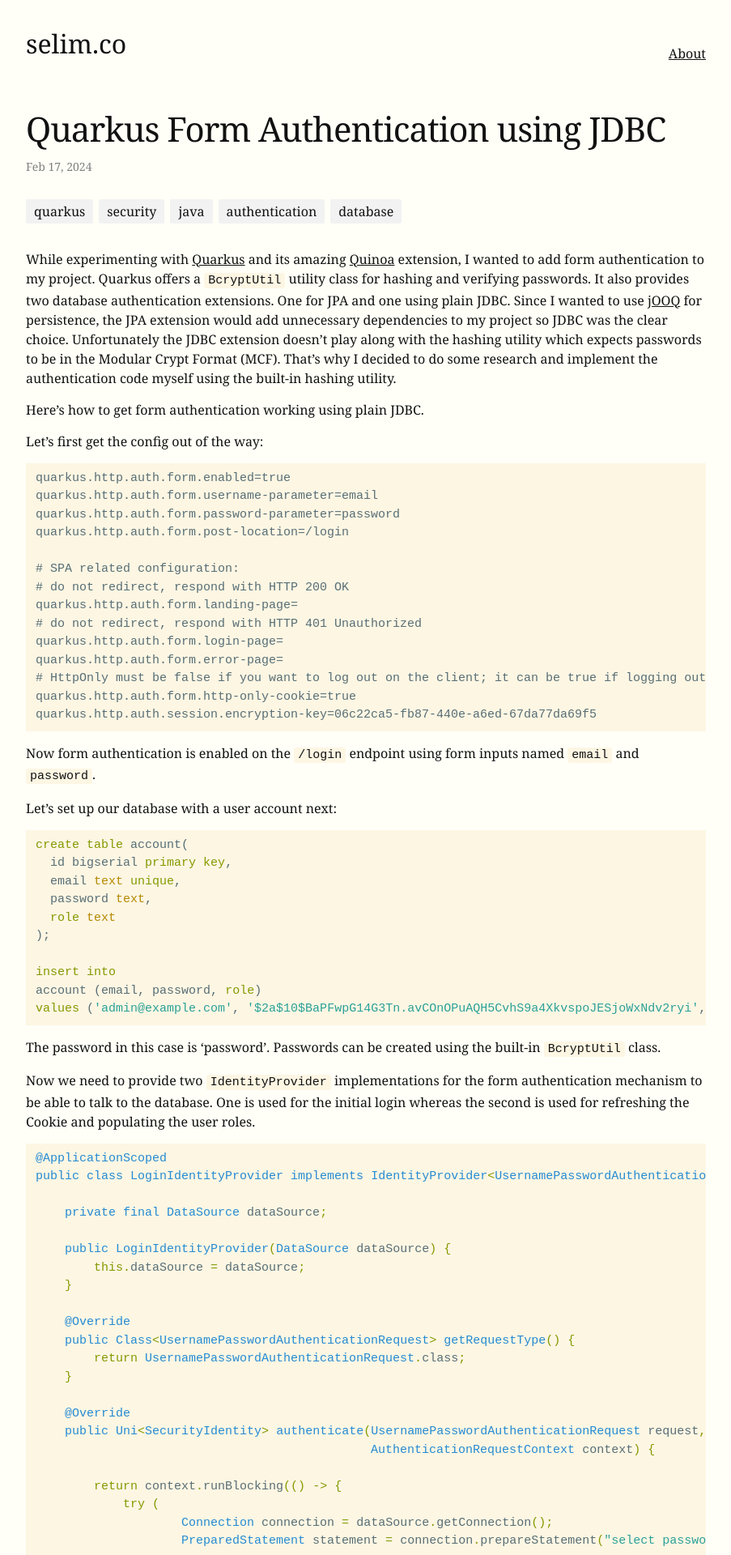
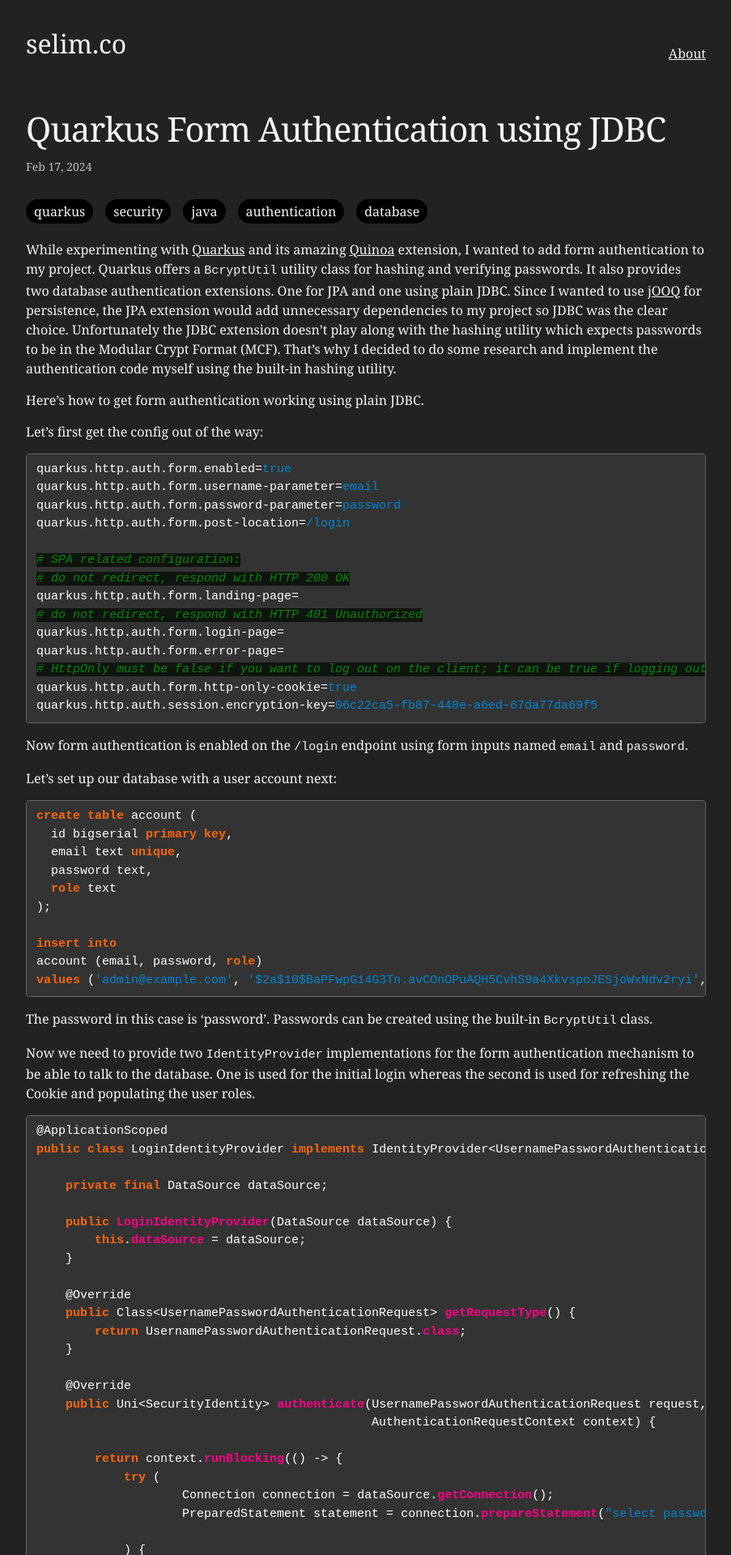
Before and after one commit to wowselim/wowselim.github.io, a Jekyll site: the page built from _posts/2024-02-17-quarkus-form-authentication-using-jdbc.markdown, in a window 1280 px wide. Shown: the top 1920 px of the page at 81% size, without its empty margins (188-1091 px from the left). Built offline with Jekyll 4.4.1, drawn with Linux system fonts in a browser that asks for light colours.

Commit message:
enable dark mode

````diff
--- a/_config.yml
+++ b/_config.yml
@@ -26,7 +26,7 @@ description: >- # this means to ignore newlines until "baseurl:"
 baseurl: "" # the subpath of your site, e.g. /blog
 url: "https://blog.selim.co" # the base hostname & protocol for your site, e.g. http://example.com
 github_username: wowselim
-show_excerpts: y
+show_excerpts: True
 
 # Build settings
 theme: minima
--- a/_posts/2024-02-17-quarkus-form-authentication-using-jdbc.markdown
+++ b/_posts/2024-02-17-quarkus-form-authentication-using-jdbc.markdown
@@ -21,7 +21,7 @@ Here's how to get form authentication working using plain JDBC.
 
 Let's first get the config out of the way:
 
-```
+```properties
 quarkus.http.auth.form.enabled=true
 quarkus.http.auth.form.username-parameter=email
 quarkus.http.auth.form.password-parameter=password
@@ -44,7 +44,7 @@ named `email` and `password`.
 Let's set up our database with a user account next:
 
 ```sql
-create table account(
+create table account (
   id bigserial primary key,
   email text unique,
   password text,
--- a/_sass/minima.scss
+++ b/_sass/minima.scss
@@ -3,28 +3,28 @@
 // Define defaults for each variable.
 
 $base-font-family: Georgia, serif !default;
-$base-font-size:   16px !default;
+$base-font-size: 16px !default;
 $base-font-weight: 400 !default;
-$small-font-size:  $base-font-size * 0.875 !default;
+$small-font-size: $base-font-size * 0.875 !default;
 $base-line-height: 1.5 !default;
 
-$spacing-unit:     30px !default;
+$spacing-unit: 30px !default;
 
-$text-color:       #111 !default;
-$background-color: #fffff8 !default;
-$brand-color:      #2a7ae2 !default;
+$text-color: whitesmoke !default;
+$background-color: #222 !default;
+$brand-color: #2a7ae2 !default;
 
-$grey-color:       #bfbfbf !default;
+$grey-color: #fefefe !default;
 $grey-color-light: lighten($grey-color, 20%) !default;
-$grey-color-dark:  darken($grey-color, 25%) !default;
+$grey-color-dark: darken($grey-color, 25%) !default;
 
 $table-text-align: left !default;
 
 // Width of the content area
-$content-width:    960px !default;
+$content-width: 960px !default;
 
-$on-palm:          600px !default;
-$on-laptop:        800px !default;
+$on-palm: 600px !default;
+$on-laptop: 800px !default;
 
 // Use media queries like this:
 // @include media-query($on-palm) {
@@ -44,8 +44,4 @@ $on-laptop:        800px !default;
 }
 
 // Import partials.
-@import
-  "minima/base",
-  "minima/layout",
-  "minima/syntax-highlighting"
-;
+@import "minima/base", "minima/layout", "minima/syntax-highlighting";
--- a/_sass/minima/_base.scss
+++ b/_sass/minima/_base.scss
@@ -5,20 +5,32 @@
 /**
  * Reset some basic elements
  */
-body, h1, h2, h3, h4, h5, h6,
-p, blockquote, pre, hr,
-dl, dd, ol, ul, figure {
+body,
+h1,
+h2,
+h3,
+h4,
+h5,
+h6,
+p,
+blockquote,
+pre,
+hr,
+dl,
+dd,
+ol,
+ul,
+figure {
   margin: 0;
   padding: 0;
 }
-
-
 
 /**
  * Basic styling
  */
 body {
-  font: $base-font-weight #{$base-font-size}/#{$base-line-height} $base-font-family;
+  font: $base-font-weight #{$base-font-size}/#{$base-line-height}
+    $base-font-family;
   color: $text-color;
   background-color: $background-color;
   -webkit-text-size-adjust: 100%;
@@ -32,19 +44,25 @@ body {
   flex-direction: column;
 }
 
-
-
 /**
  * Set `margin-bottom` to maintain vertical rhythm
  */
-h1, h2, h3, h4, h5, h6,
-p, blockquote, pre,
-ul, ol, dl, figure,
+h1,
+h2,
+h3,
+h4,
+h5,
+h6,
+p,
+blockquote,
+pre,
+ul,
+ol,
+dl,
+figure,
 %vertical-rhythm {
   margin-bottom: $spacing-unit / 2;
 }
-
-
 
 /**
  * `main` element
@@ -53,8 +71,6 @@ main {
   display: block; /* Default value of `display` of `main` element is 'inline' in IE 11. */
 }
 
-
-
 /**
  * Images
  */
@@ -62,8 +78,6 @@ img {
   max-width: 100%;
   vertical-align: middle;
 }
-
-
 
 /**
  * Figures
@@ -76,12 +90,11 @@ figcaption {
   font-size: $small-font-size;
 }
 
-
-
 /**
  * Lists
  */
-ul, ol {
+ul,
+ol {
   margin-left: $spacing-unit;
 }
 
@@ -92,16 +105,17 @@ li {
   }
 }
 
-
-
 /**
  * Headings
  */
-h1, h2, h3, h4, h5, h6 {
+h1,
+h2,
+h3,
+h4,
+h5,
+h6 {
   font-weight: $base-font-weight;
 }
-
-
 
 /**
  * Links
@@ -113,7 +127,6 @@ a {
     text-decoration: none;
   }
 }
-
 
 /**
  * Blockquotes
@@ -131,20 +144,18 @@ blockquote {
   }
 }
 
-
+pre {
+  border: 1px solid #666;
+}
 
 /**
  * Code formatting
  */
 pre,
-code {
+code,
+.highlight {
   @include relative-font-size(0.9375);
-  border-radius: 3px;
-}
-
-code {
-  padding: 1px 5px;
-  background-color: #fdf6e3;
+  border-radius: 4px;
 }
 
 pre {
@@ -158,14 +169,12 @@ pre {
   }
 }
 
-
-
 /**
  * Wrapper
  */
 .wrapper {
   max-width: -webkit-calc(#{$content-width} - (#{$spacing-unit} * 2));
-  max-width:         calc(#{$content-width} - (#{$spacing-unit} * 2));
+  max-width: calc(#{$content-width} - (#{$spacing-unit} * 2));
   margin-right: auto;
   margin-left: auto;
   padding-right: $spacing-unit;
@@ -174,13 +183,11 @@ pre {
 
   @include media-query($on-laptop) {
     max-width: -webkit-calc(#{$content-width} - (#{$spacing-unit}));
-    max-width:         calc(#{$content-width} - (#{$spacing-unit}));
+    max-width: calc(#{$content-width} - (#{$spacing-unit}));
     padding-right: $spacing-unit / 2;
     padding-left: $spacing-unit / 2;
   }
 }
-
-
 
 /**
  * Clearfix
@@ -190,8 +197,6 @@ pre {
   display: table;
   clear: both;
 }
-
-
 
 /**
  * Icons
@@ -212,8 +217,6 @@ pre {
   }
 }
 
-
-
 /**
  * Tables
  */
@@ -229,7 +232,8 @@ table {
       background-color: lighten($grey-color-light, 6%);
     }
   }
-  th, td {
+  th,
+  td {
     padding: ($spacing-unit / 3) ($spacing-unit / 2);
   }
   th {
@@ -243,17 +247,22 @@ table {
 }
 
 ::selection {
-  background-color: cornsilk;
+  background-color: firebrick;
+  color: white;
 }
 
 .tags {
-  margin-bottom: 2em;
+  display: flex;
+  gap: 8px;
+  margin-bottom: 20px;
+  flex-wrap: wrap;
 
   .tag {
     display: inline-block;
     padding: 3px 10px;
     background-color: $grey-color-light;
-    border-radius: 2px;
+    border-radius: 20px;
+    background-color: black;
   }
 
   .tag + .tag {
--- a/_sass/minima/_syntax-highlighting.scss
+++ b/_sass/minima/_syntax-highlighting.scss
@@ -1,85 +1,242 @@
 /**
  * Syntax highlighting styles
  */
-.highlight {
-  background-color: #fdf6e3;
-  color: #586e75;
-  @extend %vertical-rhythm;
-
-  .highlighter-rouge & {
-    background: #fdf6e3;
-  }
-
-  ::selection {
-    background-color: $grey-color-light;
-  }
-
-  .c { color: #93a1a1 } /* Comment */
-  .err { color: #586e75 } /* Error */
-  .g { color: #586e75 } /* Generic */
-  .k { color: #859900 } /* Keyword */
-  .l { color: #586e75 } /* Literal */
-  .n { color: #586e75 } /* Name */
-  .o { color: #859900 } /* Operator */
-  .x { color: #cb4b16 } /* Other */
-  .p { color: #586e75 } /* Punctuation */
-  .cm { color: #93a1a1 } /* Comment.Multiline */
-  .cp { color: #859900 } /* Comment.Preproc */
-  .c1 { color: #93a1a1 } /* Comment.Single */
-  .cs { color: #859900 } /* Comment.Special */
-  .gd { color: #2aa198 } /* Generic.Deleted */
-  .ge { color: #586e75; font-style: italic } /* Generic.Emph */
-  .gr { color: #dc322f } /* Generic.Error */
-  .gh { color: #cb4b16 } /* Generic.Heading */
-  .gi { color: #859900 } /* Generic.Inserted */
-  .go { color: #586e75 } /* Generic.Output */
-  .gp { color: #586e75 } /* Generic.Prompt */
-  .gs { color: #586e75; font-weight: bold } /* Generic.Strong */
-  .gu { color: #cb4b16 } /* Generic.Subheading */
-  .gt { color: #586e75 } /* Generic.Traceback */
-  .kc { color: #cb4b16 } /* Keyword.Constant */
-  .kd { color: #268bd2 } /* Keyword.Declaration */
-  .kn { color: #859900 } /* Keyword.Namespace */
-  .kp { color: #859900 } /* Keyword.Pseudo */
-  .kr { color: #268bd2 } /* Keyword.Reserved */
-  .kt { color: #dc322f } /* Keyword.Type */
-  .ld { color: #586e75 } /* Literal.Date */
-  .m { color: #2aa198 } /* Literal.Number */
-  .s { color: #2aa198 } /* Literal.String */
-  .na { color: #586e75 } /* Name.Attribute */
-  .nb { color: #B58900 } /* Name.Builtin */
-  .nc { color: #268bd2 } /* Name.Class */
-  .no { color: #cb4b16 } /* Name.Constant */
-  .nd { color: #268bd2 } /* Name.Decorator */
-  .ni { color: #cb4b16 } /* Name.Entity */
-  .ne { color: #cb4b16 } /* Name.Exception */
-  .nf { color: #268bd2 } /* Name.Function */
-  .nl { color: #586e75 } /* Name.Label */
-  .nn { color: #586e75 } /* Name.Namespace */
-  .nx { color: #586e75 } /* Name.Other */
-  .py { color: #586e75 } /* Name.Property */
-  .nt { color: #268bd2 } /* Name.Tag */
-  .nv { color: #268bd2 } /* Name.Variable */
-  .ow { color: #859900 } /* Operator.Word */
-  .w { color: #586e75 } /* Text.Whitespace */
-  .mf { color: #2aa198 } /* Literal.Number.Float */
-  .mh { color: #2aa198 } /* Literal.Number.Hex */
-  .mi { color: #2aa198 } /* Literal.Number.Integer */
-  .mo { color: #2aa198 } /* Literal.Number.Oct */
-  .sb { color: #93a1a1 } /* Literal.String.Backtick */
-  .sc { color: #2aa198 } /* Literal.String.Char */
-  .sd { color: #586e75 } /* Literal.String.Doc */
-  .s2 { color: #2aa198 } /* Literal.String.Double */
-  .se { color: #cb4b16 } /* Literal.String.Escape */
-  .sh { color: #586e75 } /* Literal.String.Heredoc */
-  .si { color: #2aa198 } /* Literal.String.Interpol */
-  .sx { color: #2aa198 } /* Literal.String.Other */
-  .sr { color: #dc322f } /* Literal.String.Regex */
-  .s1 { color: #2aa198 } /* Literal.String.Single */
-  .ss { color: #2aa198 } /* Literal.String.Symbol */
-  .bp { color: #268bd2 } /* Name.Builtin.Pseudo */
-  .vc { color: #268bd2 } /* Name.Variable.Class */
-  .vg { color: #268bd2 } /* Name.Variable.Global */
-  .vi { color: #268bd2 } /* Name.Variable.Instance */
-  .il { color: #2aa198 } /* Literal.Number.Integer.Long */
+.highlight pre {
+  background-color: #333;
 }
+.highlight .hll {
+  background-color: #333333;
+}
+.highlight .c {
+  color: #008800;
+  font-style: italic;
+  background-color: #0f140f;
+} /* Comment */
+.highlight .err {
+  color: #ffffff;
+} /* Error */
+.highlight .g {
+  color: #ffffff;
+} /* Generic */
+.highlight .k {
+  color: #fb660a;
+  font-weight: bold;
+} /* Keyword */
+.highlight .l {
+  color: #ffffff;
+} /* Literal */
+.highlight .n {
+  color: #ffffff;
+} /* Name */
+.highlight .o {
+  color: #ffffff;
+} /* Operator */
+.highlight .x {
+  color: #ffffff;
+} /* Other */
+.highlight .p {
+  color: #ffffff;
+} /* Punctuation */
+.highlight .cm {
+  color: #008800;
+  font-style: italic;
+  background-color: #0f140f;
+} /* Comment.Multiline */
+.highlight .cp {
+  color: #ff0007;
+  font-weight: bold;
+  font-style: italic;
+  background-color: #0f140f;
+} /* Comment.Preproc */
+.highlight .c1 {
+  color: #008800;
+  font-style: italic;
+  background-color: #0f140f;
+} /* Comment.Single */
+.highlight .cs {
+  color: #008800;
+  font-style: italic;
+  background-color: #0f140f;
+} /* Comment.Special */
+.highlight .gd {
+  color: #ffffff;
+} /* Generic.Deleted */
+.highlight .ge {
+  color: #ffffff;
+} /* Generic.Emph */
+.highlight .gr {
+  color: #ffffff;
+} /* Generic.Error */
+.highlight .gh {
+  color: #ffffff;
+  font-weight: bold;
+} /* Generic.Heading */
+.highlight .gi {
+  color: #ffffff;
+} /* Generic.Inserted */
+.highlight .go {
+  color: #444444;
+  background-color: #222222;
+} /* Generic.Output */
+.highlight .gp {
+  color: #ffffff;
+} /* Generic.Prompt */
+.highlight .gs {
+  color: #ffffff;
+} /* Generic.Strong */
+.highlight .gu {
+  color: #ffffff;
+  font-weight: bold;
+} /* Generic.Subheading */
+.highlight .gt {
+  color: #ffffff;
+} /* Generic.Traceback */
+.highlight .kc {
+  color: #fb660a;
+  font-weight: bold;
+} /* Keyword.Constant */
+.highlight .kd {
+  color: #fb660a;
+  font-weight: bold;
+} /* Keyword.Declaration */
+.highlight .kn {
+  color: #fb660a;
+  font-weight: bold;
+} /* Keyword.Namespace */
+.highlight .kp {
+  color: #fb660a;
+} /* Keyword.Pseudo */
+.highlight .kr {
+  color: #fb660a;
+  font-weight: bold;
+} /* Keyword.Reserved */
+.highlight .kt {
+  color: #cdcaa9;
+  font-weight: bold;
+} /* Keyword.Type */
+.highlight .ld {
+  color: #ffffff;
+} /* Literal.Date */
+.highlight .m {
+  color: #0086f7;
+  font-weight: bold;
+} /* Literal.Number */
+.highlight .s {
+  color: #0086d2;
+} /* Literal.String */
+.highlight .na {
+  color: #ff0086;
+  font-weight: bold;
+} /* Name.Attribute */
+.highlight .nb {
+  color: #ffffff;
+} /* Name.Builtin */
+.highlight .nc {
+  color: #ffffff;
+} /* Name.Class */
+.highlight .no {
+  color: #0086d2;
+} /* Name.Constant */
+.highlight .nd {
+  color: #ffffff;
+} /* Name.Decorator */
+.highlight .ni {
+  color: #ffffff;
+} /* Name.Entity */
+.highlight .ne {
+  color: #ffffff;
+} /* Name.Exception */
+.highlight .nf {
+  color: #ff0086;
+  font-weight: bold;
+} /* Name.Function */
+.highlight .nl {
+  color: #ffffff;
+} /* Name.Label */
+.highlight .nn {
+  color: #ffffff;
+} /* Name.Namespace */
+.highlight .nx {
+  color: #ffffff;
+} /* Name.Other */
+.highlight .py {
+  color: #ffffff;
+} /* Name.Property */
+.highlight .nt {
+  color: #fb660a;
+  font-weight: bold;
+} /* Name.Tag */
+.highlight .nv {
+  color: #fb660a;
+} /* Name.Variable */
+.highlight .ow {
+  color: #ffffff;
+} /* Operator.Word */
+.highlight .w {
+  color: #888888;
+} /* Text.Whitespace */
+.highlight .mf {
+  color: #0086f7;
+  font-weight: bold;
+} /* Literal.Number.Float */
+.highlight .mh {
+  color: #0086f7;
+  font-weight: bold;
+} /* Literal.Number.Hex */
+.highlight .mi {
+  color: #0086f7;
+  font-weight: bold;
+} /* Literal.Number.Integer */
+.highlight .mo {
+  color: #0086f7;
+  font-weight: bold;
+} /* Literal.Number.Oct */
+.highlight .sb {
+  color: #0086d2;
+} /* Literal.String.Backtick */
+.highlight .sc {
+  color: #0086d2;
+} /* Literal.String.Char */
+.highlight .sd {
+  color: #0086d2;
+} /* Literal.String.Doc */
+.highlight .s2 {
+  color: #0086d2;
+} /* Literal.String.Double */
+.highlight .se {
+  color: #0086d2;
+} /* Literal.String.Escape */
+.highlight .sh {
+  color: #0086d2;
+} /* Literal.String.Heredoc */
+.highlight .si {
+  color: #0086d2;
+} /* Literal.String.Interpol */
+.highlight .sx {
+  color: #0086d2;
+} /* Literal.String.Other */
+.highlight .sr {
+  color: #0086d2;
+} /* Literal.String.Regex */
+.highlight .s1 {
+  color: #0086d2;
+} /* Literal.String.Single */
+.highlight .ss {
+  color: #0086d2;
+} /* Literal.String.Symbol */
+.highlight .bp {
+  color: #ffffff;
+} /* Name.Builtin.Pseudo */
+.highlight .vc {
+  color: #fb660a;
+} /* Name.Variable.Class */
+.highlight .vg {
+  color: #fb660a;
+} /* Name.Variable.Global */
+.highlight .vi {
+  color: #fb660a;
+} /* Name.Variable.Instance */
+.highlight .il {
+  color: #0086f7;
+  font-weight: bold;
+} /* Literal.Number.Integer.Long */
````
Also changed, not shown: Gemfile.lock. Lines whose indentation alone changed are shown as unchanged.
